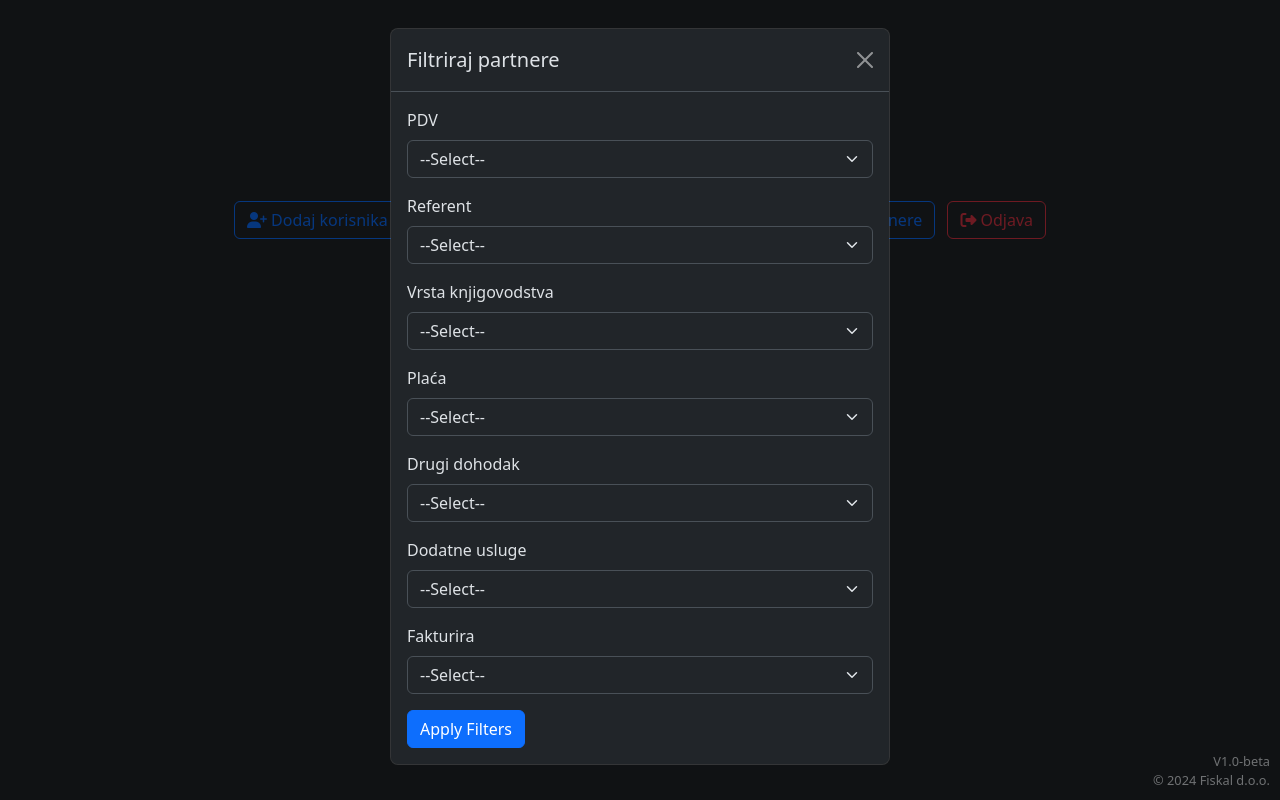
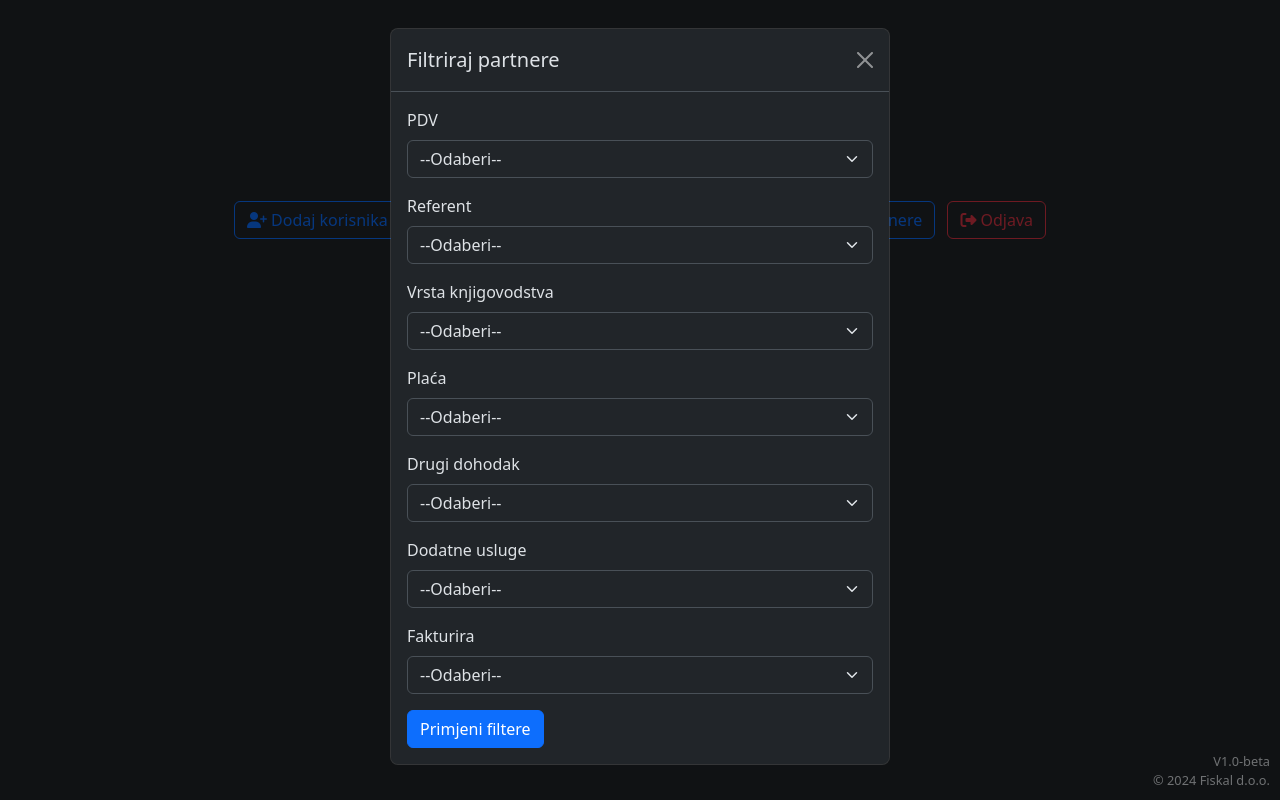
Before and after one commit to Spajki001/fiskal-webapp, a PHP site: page /firme.php in a window 1280 px wide, after a click on "Filtriraj partnere". Run offline with PHP 8.4, Linux system fonts and the light colour scheme; the visitor is signed in with stand-in values (Sample User, id 1); data that the repository does not hold is empty; some libraries are stand-ins or nearby versions.

Commit message:
Made translations and slight bug fixes

```diff
--- a/fispro_knjigovodstvo/firme.js
+++ b/fispro_knjigovodstvo/firme.js
@@ -401,7 +401,6 @@ $(document).ready(function() {
         data.forEach(row => {
             tableBody.append(`
                 <tr>
-                    <td>${row.ID}</td>
                     <td>${row.Naziv}</td>
                     <td>${row.Adresa}</td>
                     <td>${row.OIB}</td>
--- a/fispro_knjigovodstvo/firme.php
+++ b/fispro_knjigovodstvo/firme.php
@@ -104,6 +104,7 @@ $referents = $conn->query("SELECT id, Ime, Prezime FROM meni_korisnik WHERE Ulog
                         <?php
                             $result->data_seek(0); // Reset result pointer to the beginning
                             while ($row = $result->fetch_assoc()) {
+                                $row_ref = [];
                                 if ($_SESSION['uloga'] == 'admin' || $_SESSION['uloga'] == 'firma') {
                                     $sql = "SELECT Ime, Prezime FROM meni_korisnik WHERE id = $row[referent_id]";
                                     $referent_result = $conn->query($sql);
@@ -121,7 +122,7 @@ $referents = $conn->query("SELECT id, Ime, Prezime FROM meni_korisnik WHERE Ulog
                                         <td>" . $row['Dodatne_usluge'] . "</td>
                                         <td>" . $row['Fakturira'] . "</td>";
                                         if ($_SESSION['uloga'] == 'admin' || $_SESSION['uloga'] == 'firma') {
-                                            echo "<td>" . $row_ref['Ime'] . "<br>" . $row_ref['Prezime'] . "</td>";
+                                            echo "<td>" . $row_ref['Prezime'] . "</td>";
                                         }
                                         if ($_SESSION['uloga'] == 'admin' || $_SESSION['uloga'] == 'referent') {
                                             echo "<td class='text-center'>
@@ -383,7 +384,7 @@ $referents = $conn->query("SELECT id, Ime, Prezime FROM meni_korisnik WHERE Ulog
                         <div class="mb-3">
                             <label for="pdv" class="form-label">PDV</label>
                             <select class="form-select" id="pdv" name="pdv">
-                                <option value="">--Select--</option>
+                                <option value="">--Odaberi--</option>
                                 <option value="da">Da</option>
                                 <option value="ne">Ne</option>
                             </select>
@@ -392,7 +393,7 @@ $referents = $conn->query("SELECT id, Ime, Prezime FROM meni_korisnik WHERE Ulog
                         <div class="mb-3">
                             <label for="referent" class="form-label">Referent</label>
                             <select class="form-select" id="referent" name="referent">
-                                <option value="">--Select--</option>
+                                <option value="">--Odaberi--</option>
                                 <?php
                                     $referents->data_seek(0); // Reset result pointer to the beginning
                                     while ($referentFilter = $referents->fetch_assoc()) {
@@ -405,7 +406,7 @@ $referents = $conn->query("SELECT id, Ime, Prezime FROM meni_korisnik WHERE Ulog
                         <div class="mb-3">
                             <label for="vrstaKnjigovodstva" class="form-label">Vrsta knjigovodstva</label>
                             <select class="form-select" id="vrstaKnjigovodstva" name="vrstaKnjigovodstva">
-                                <option value="">--Select--</option>
+                                <option value="">--Odaberi--</option>
                                 <option value="jednostavno">Jednostavno</option>
                                 <option value="dvojno">Dvojno</option>
                                 <option value="paušal">Paušal</option>
@@ -415,7 +416,7 @@ $referents = $conn->query("SELECT id, Ime, Prezime FROM meni_korisnik WHERE Ulog
                         <div class="mb-3">
                             <label for="placa" class="form-label">Plaća</label>
                             <select class="form-select" id="placa" name="placa">
-                                <option value="">--Select--</option>
+                                <option value="">--Odaberi--</option>
                                 <option value="da">Da</option>
                                 <option value="ne">Ne</option>
                             </select>
@@ -423,7 +424,7 @@ $referents = $conn->query("SELECT id, Ime, Prezime FROM meni_korisnik WHERE Ulog
                         <div class="mb-3">
                             <label for="drugiDohodak" class="form-label">Drugi dohodak</label>
                             <select class="form-select" id="drugiDohodak" name="drugiDohodak">
-                                <option value="">--Select--</option>
+                                <option value="">--Odaberi--</option>
                                 <option value="da">Da</option>
                                 <option value="ne">Ne</option>
                             </select>
@@ -431,7 +432,7 @@ $referents = $conn->query("SELECT id, Ime, Prezime FROM meni_korisnik WHERE Ulog
                         <div class="mb-3">
                             <label for="dodatneUsluge" class="form-label">Dodatne usluge</label>
                             <select class="form-select" id="dodatneUsluge" name="dodatneUsluge">
-                                <option value="">--Select--</option>
+                                <option value="">--Odaberi--</option>
                                 <option value="nema">Nema</option>
                                 <option value="e-račun">E-račun</option>
                             </select>
@@ -439,13 +440,13 @@ $referents = $conn->query("SELECT id, Ime, Prezime FROM meni_korisnik WHERE Ulog
                         <div class="mb-3">
                             <label for="fakturira" class="form-label">Fakturira</label>
                             <select class="form-select" id="fakturira" name="fakturira">
-                                <option value="">--Select--</option>
+                                <option value="">--Odaberi--</option>
                                 <option value="Agencija Dast">Agencija Dast</option>
                                 <option value="Agencija">Agencija</option>
                                 <option value="Ad d.o.o.">Ad d.o.o.</option>
                             </select>
                         </div>
-                        <button type="submit" class="btn btn-primary">Apply Filters</button>
+                        <button type="submit" class="btn btn-primary">Primjeni filtere</button>
                     </form>
                 </div>
             </div>
```
